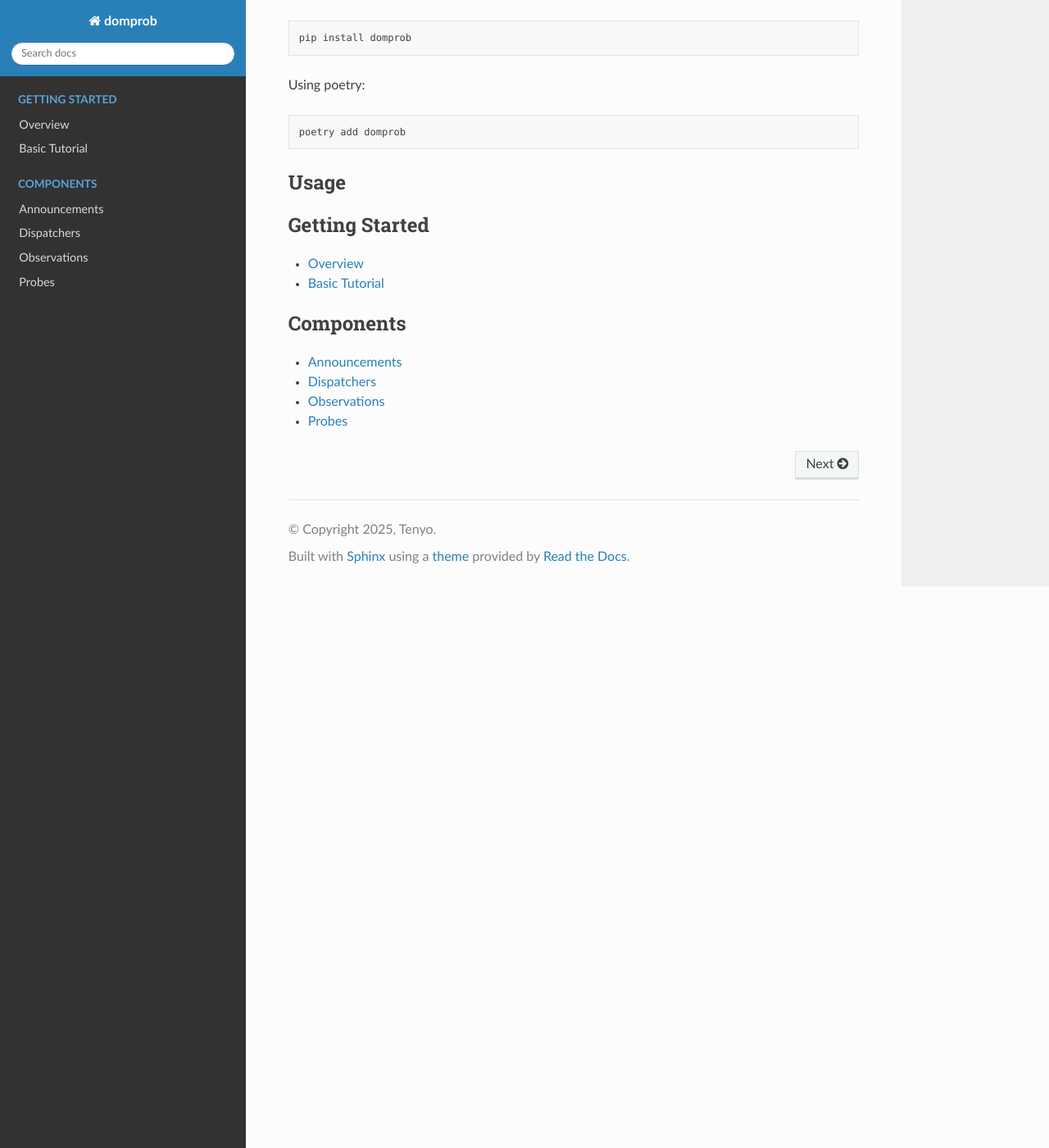
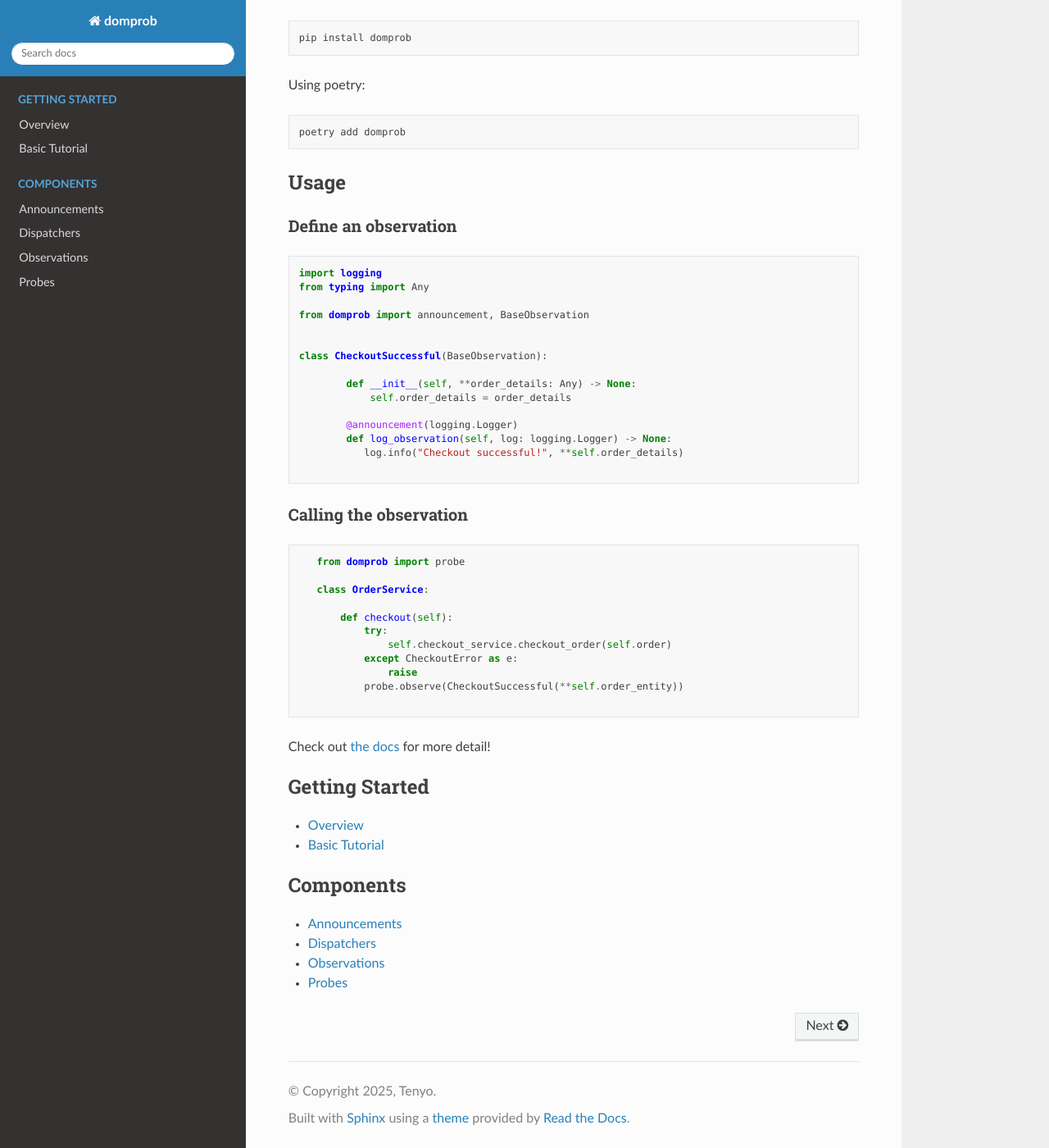
Before and after one commit to tenyo-app/pydomprob, a Sphinx documentation site: the page built from docs/index.rst, in a window 1280 px wide and 1400 px high, scrolled down 1310 px. Shown: the whole window at 82% size. Built offline with Sphinx 7.4.7 and the Read the Docs theme 3.1.0, drawn with Linux system fonts in a browser that asks for light colours.

Commit message:
#45: Fill in "Usage" section in readme

````diff
--- a/README.md
+++ b/README.md
@@ -74,3 +74,41 @@ poetry add domprob
 ```
 
 ## Usage
+
+### Define an observation
+
+```python
+import logging
+from typing import Any
+
+from domprob import announcement, BaseObservation
+
+
+class CheckoutSuccessful(BaseObservation):
+
+        def __init__(self, **order_details: Any) -> None:
+            self.order_details = order_details
+
+        @announcement(logging.Logger)
+        def log_observation(self, log: logging.Logger) -> None:
+           log.info("Checkout successful!", **self.order_details)
+
+```
+
+### Calling the observation
+
+```python
+   from domprob import probe
+
+   class OrderService:
+
+       def checkout(self):
+           try:
+               self.checkout_service.checkout_order(self.order)
+           except CheckoutError as e:
+               raise
+           probe.observe(CheckoutSuccessful(**self.order_entity))
+
+```
+
+Check out [the docs](https://domprob.readthedocs.io/en/latest/) for more detail!
````
Also changed, not shown: docs/getting_started/basic_tutorial.rst (+6 -3 lines).
